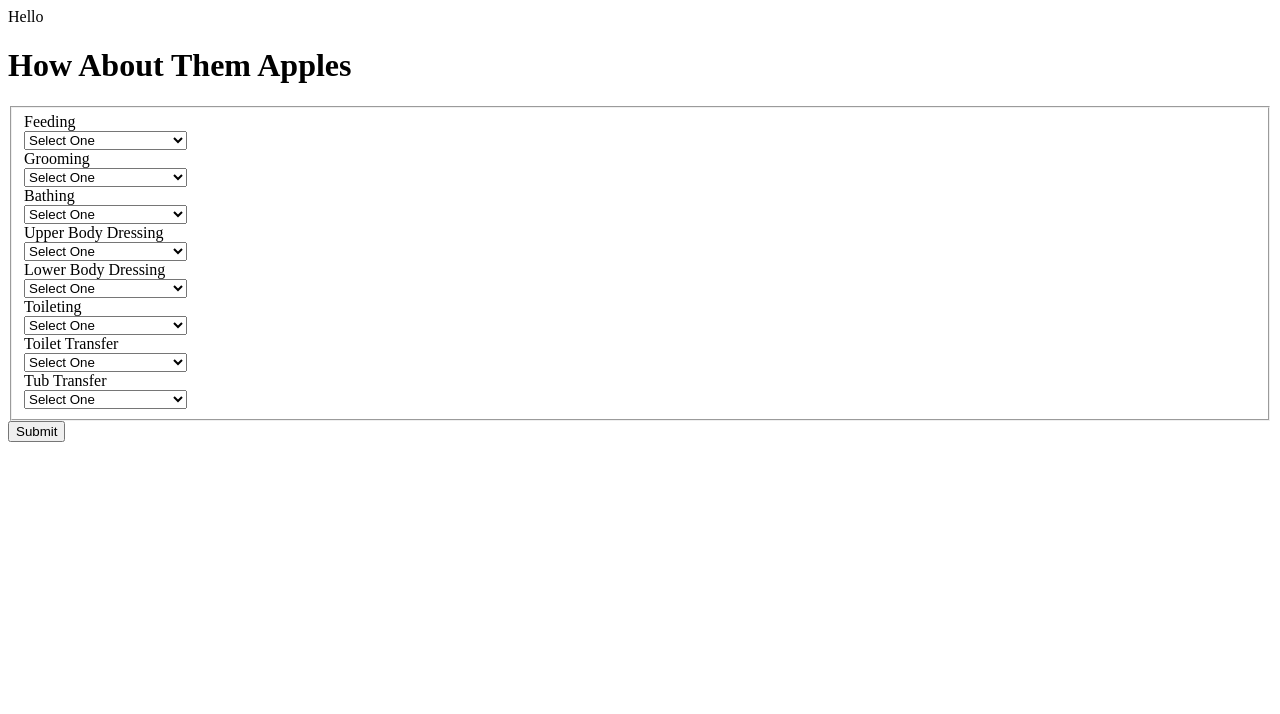
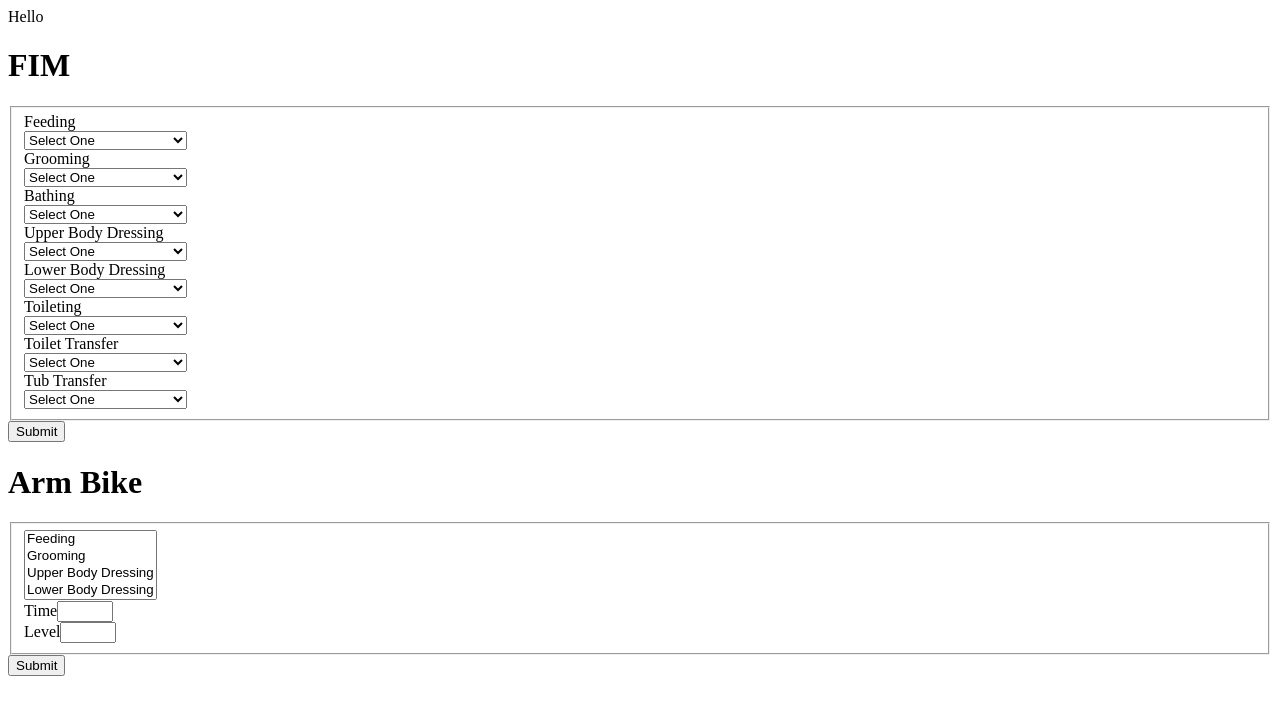
Before and after one commit to adorgan/soap-note, a React (Create React App) app in the folder client/: page / in a window 1280 px wide. Shown: the top 714 px of the page. Built offline with nearby package versions, Linux system fonts and the light colour scheme.

Commit message:
added initial arm bike components/form logic

```diff
--- a/client/public/index.html
+++ b/client/public/index.html
@@ -27,6 +27,7 @@
     <title>React App</title>
   </head>
   <body>
+
     <noscript>You need to enable JavaScript to run this app.</noscript>
     <div id="root"></div>
     <!--
@@ -39,5 +40,6 @@
       To begin the development, run `npm start` or `yarn start`.
       To create a production bundle, use `npm run build` or `yarn build`.
     -->
+
   </body>
 </html>
--- a/client/src/App.js
+++ b/client/src/App.js
@@ -1,11 +1,14 @@
 import Header from './components/Header'
 import FIM from './components/FIM'
+import ArmBike from './components/ArmBike'
 import "./App.css";
 function App() {
   return (
     <div className="container">
       <Header />
       <FIM />
+      <ArmBike />
+
     </div>
   );
 }
--- /dev/null
+++ b/client/src/components/ArmBike.js
@@ -0,0 +1,84 @@
+import React, { useState, useReducer, useEffect } from "react";
+import Goals from "./Goals";
+import NumberInput from "./NumberInput";
+
+const defaultState = {
+  goals: [],
+  arm_bike_level: "",
+  arm_bike_time: "",
+};
+const formReducer = (state, event) => {
+  if (event.reset) {
+    return defaultState;
+  }
+  return {
+    ...state,
+    [event.name]: event.value,
+  };
+};
+
+// Component
+function ArmBike() {
+  const [formData, setFormData] = useReducer(formReducer, defaultState);
+  const handleSubmit = (event) => {
+    event.preventDefault();
+    console.log(formData);
+  };
+
+  const handleGoalChange = (event) => {
+    // parse selected goals in dropdown and add to array
+    var selectedGoals = document.getElementById("goals").selectedOptions;
+    var goalsArray = [];
+    for (let goal of selectedGoals) {
+      goalsArray.push(goal.value);
+    }
+
+    //update form state with new array
+    setFormData({
+      name: event.target.name,
+      value: goalsArray,
+    });
+  };
+
+  const handleChange = (event) => {
+    setFormData({
+      name: event.target.name,
+      value: event.target.value,
+    });
+  };
+
+  return (
+    <>
+      <h1>Arm Bike</h1>
+      <form onSubmit={handleSubmit}>
+        <fieldset>
+          <Goals
+            name="goals"
+            id="goals"
+            handleChange={handleGoalChange}
+            value={formData.goals}
+          />
+          <NumberInput
+            name="arm_bike_time"
+            id="arm_bike_time"
+            label="Time"
+            min="0"
+            max="15"
+            handleChange={handleChange}
+          />
+          <NumberInput
+            name="arm_bike_level"
+            id="arm_bike_level"
+            label="Level"
+            min="0"
+            max="10"
+            handleChange={handleChange}
+          />
+        </fieldset>
+        <button type="submit">Submit</button>
+      </form>
+    </>
+  );
+}
+
+export default ArmBike;
--- a/client/src/components/FIM.js
+++ b/client/src/components/FIM.js
@@ -78,7 +78,7 @@ function FIM() {
 
   return (
     <div className="wrapper">
-      <h1>How About Them Apples</h1>
+      <h1>FIM</h1>
       {submitting && <div>Submtting Form...</div>}
       <form onSubmit={handleSubmit}>
         <fieldset>
--- /dev/null
+++ b/client/src/components/Goals.js
@@ -0,0 +1,21 @@
+export default function Goals({ name, id, handleChange, value }) {
+  return (
+    <div>
+      <select
+        name={name}
+        id={id}
+        onChange={handleChange}
+        multiple
+        value={value || ""}
+      >
+        <option value="feeding">Feeding</option>
+        <option value="grooming">Grooming</option>
+        <option value="upper body dressing">Upper Body Dressing</option>
+        <option value="lower body dressing">Lower Body Dressing</option>
+        <option value="toileting">Toileting</option>
+        <option value="toilet transfers">Toilet Transfers</option>
+        <option value="tub transfers">Tub Transfers</option>
+      </select>
+    </div>
+  );
+}
--- /dev/null
+++ b/client/src/components/NumberInput.js
@@ -0,0 +1,16 @@
+export default function NumberInput({ name, id, label, min, max, handleChange }) {
+  return (
+    <div>
+      <label htmlFor={id}>{label}</label>
+      <input
+        type="number"
+        name={name}
+        id={id}
+        min={min}
+        max={max}
+        onChange={handleChange}
+        required
+      />
+    </div>
+  );
+}
```
